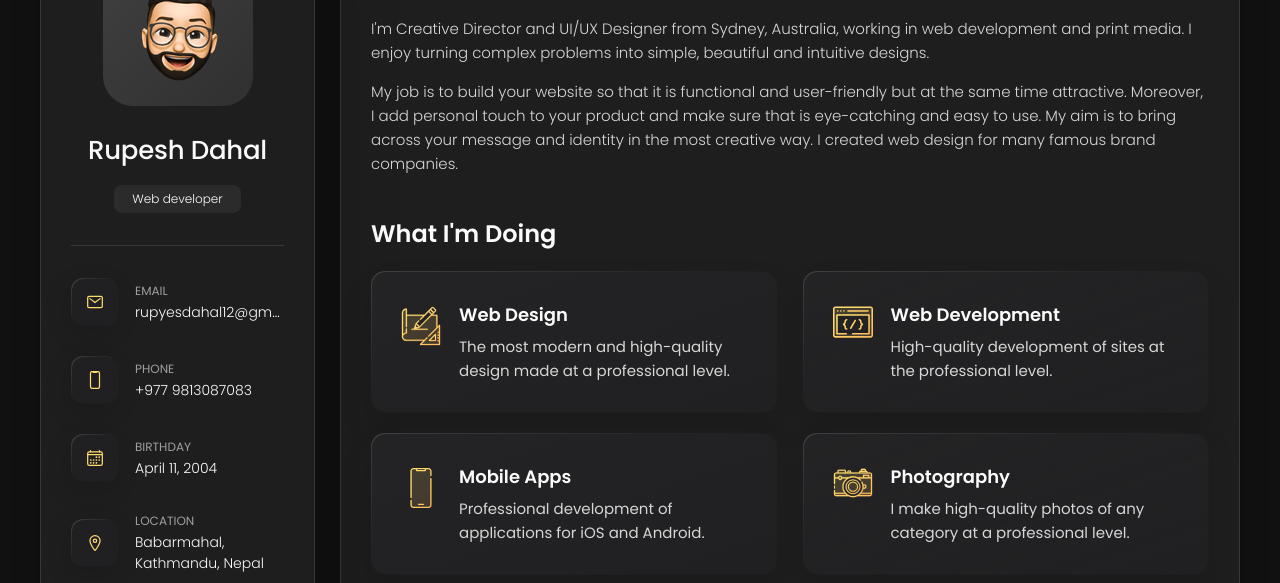
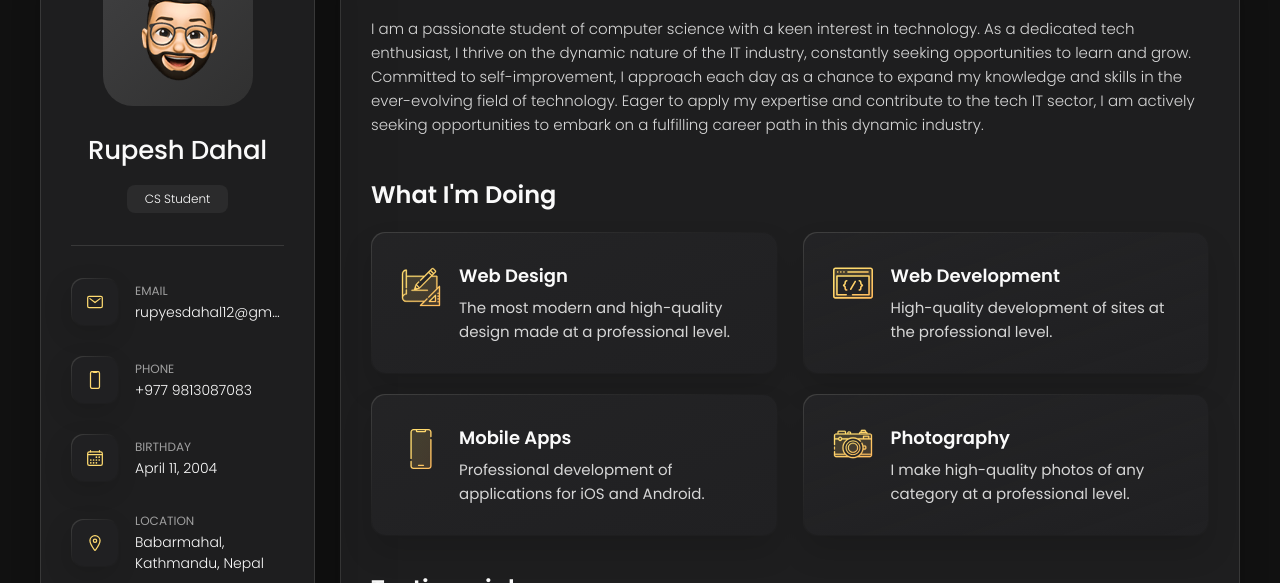
Before and after one commit to rupeshdahal07/portfolio2, a plain HTML site: page index.html in a window 1280 px wide. Shown: the part 162-745 px from the top of the page. Drawn offline with nearby package versions, Linux system fonts and the light colour scheme.

Commit message:
Update index.html
edit about

```diff
--- a/index.html
+++ b/index.html
@@ -48,7 +48,7 @@
         <div class="info-content">
           <h1 class="name" title="Richard hanrick">Rupesh Dahal</h1>
 
-          <p class="title">Web developer</p>
+          <p class="title">CS Student</p>
         </div>
 
         <button class="info_more-btn" data-sidebar-btn>
@@ -209,18 +209,16 @@
 
         <section class="about-text">
           <p>
-            I'm Creative Director and UI/UX Designer from Sydney, Australia, working in web development and print media.
-            I enjoy
-            turning complex problems into simple, beautiful and intuitive designs.
+            I am a passionate student of computer science with a keen interest in technology. As a dedicated tech enthusiast, I thrive on the dynamic nature of the IT industry, constantly seeking opportunities to learn and grow. Committed to self-improvement, I approach each day as a chance to expand my knowledge and skills in the ever-evolving field of technology. Eager to apply my expertise and contribute to the tech IT sector, I am actively seeking opportunities to embark on a fulfilling career path in this dynamic industry.
           </p>
 
-          <p>
+          <!--<p>
             My job is to build your website so that it is functional and user-friendly but at the same time attractive.
             Moreover, I
             add personal touch to your product and make sure that is eye-catching and easy to use. My aim is to bring
             across your
             message and identity in the most creative way. I created web design for many famous brand companies.
-          </p>
+          </p> -->
         </section>
 
 
```
